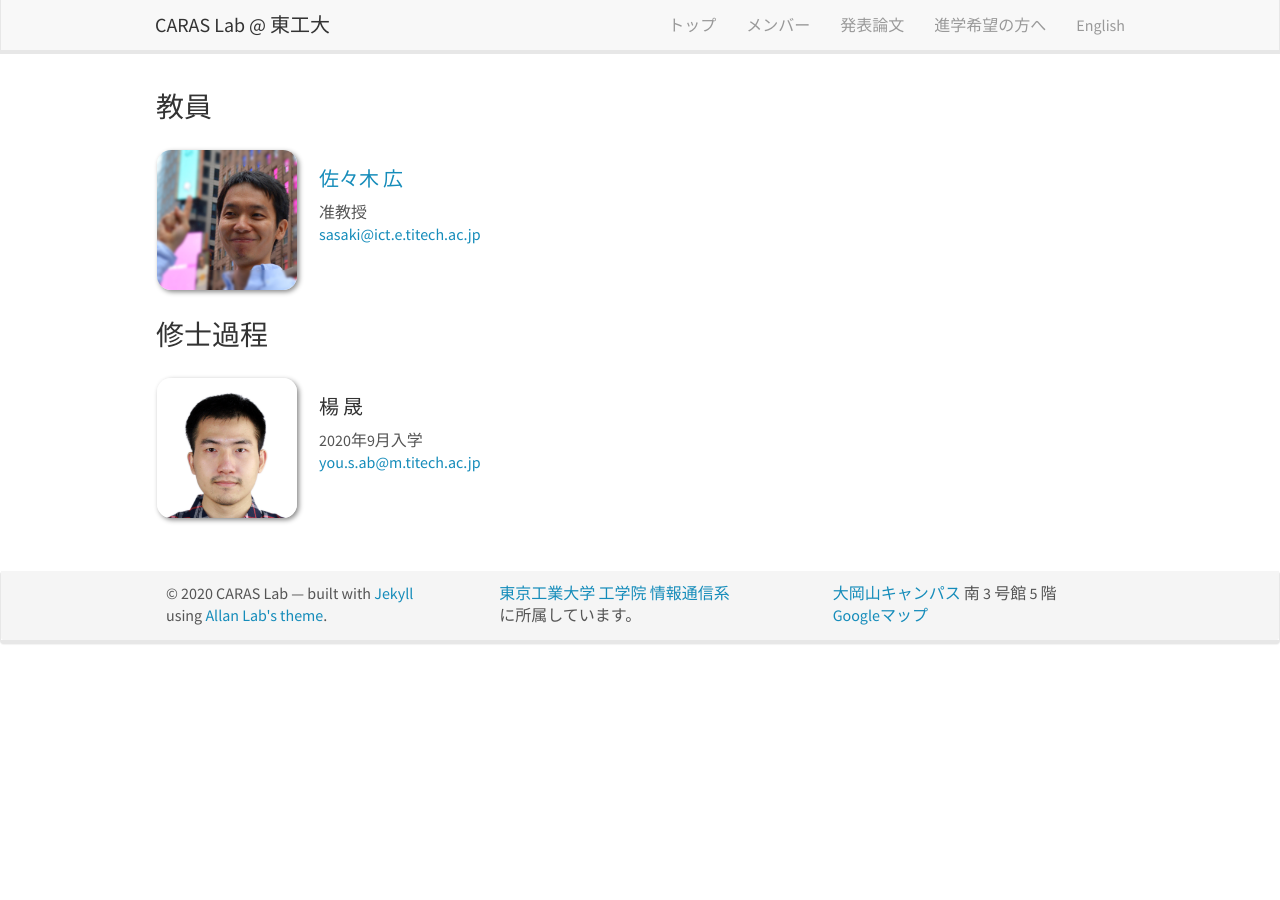
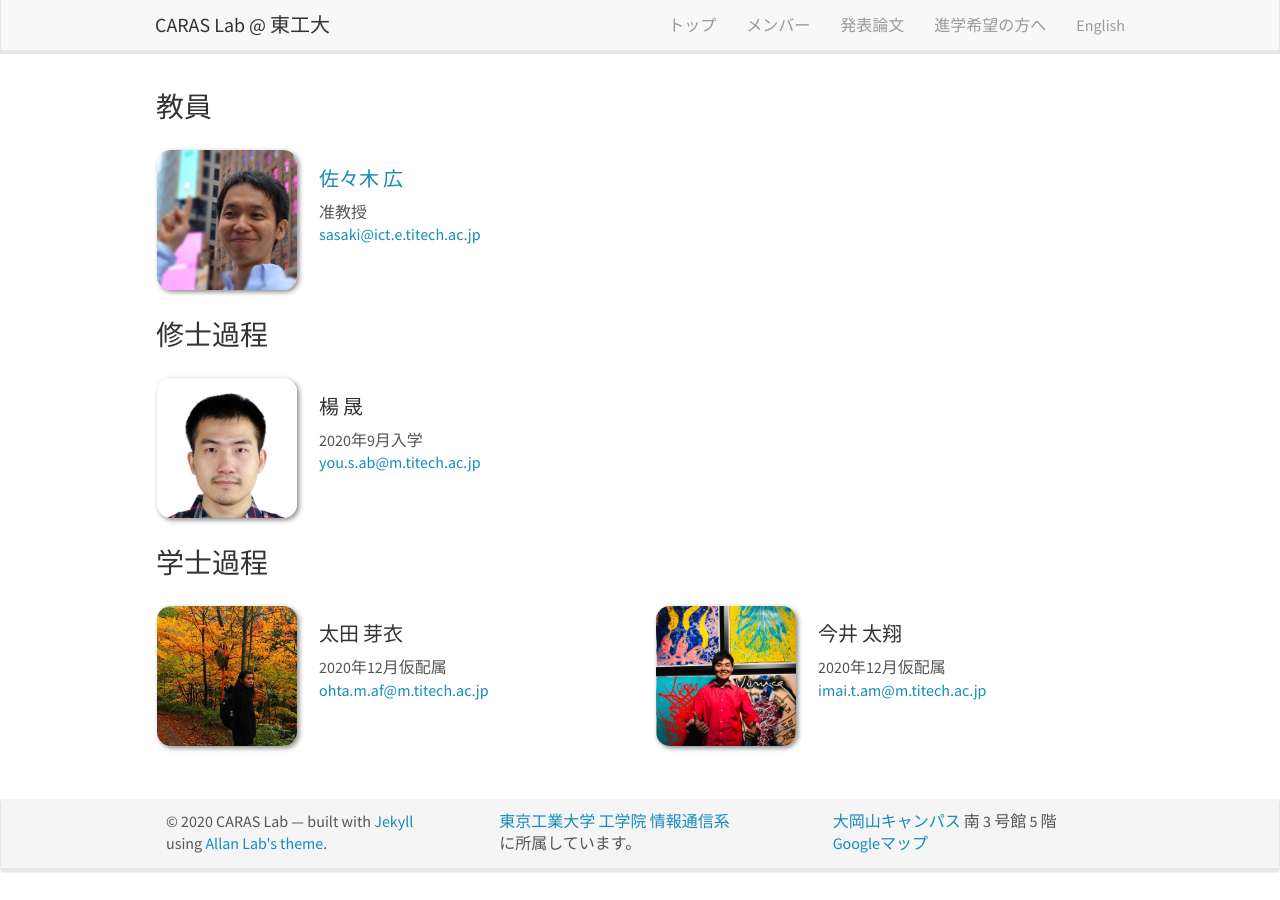
Before and after one commit to titech-caras/titech-caras.github.io, a Jekyll site: the page built from _pages/people.md, in a window 1280 px wide. Built offline with Jekyll 4.4.1, drawn with Linux system fonts in a browser that asks for light colours; nearby versions of some CDN libraries.

Commit message:
Add Mei and Taiga

```diff
--- a/_data/news-en.yml
+++ b/_data/news-en.yml
@@ -1,3 +1,5 @@
+- date: <b>Dec 2020</b>
+  headline: Mei and Taiga joined our group!
 - date: <b>Sep 2020</b>
   headline: Sheng joined our group!
 - date: <b>April 2020</b>
--- a/_data/news.yml
+++ b/_data/news.yml
@@ -1,5 +1,7 @@
+- date: <b>2020 年 12 月</b>
+  headline: 今井太翔さんと太田芽衣さんがグループに加わりました！
 - date: <b>2020 年 9 月</b>
-  headline: 楊 晟さんがグループに加わりました！
+  headline: 楊晟さんがグループに加わりました！
 - date: <b>2020 年 4 月</b>
   headline: 佐々木が <a href="https://cgo-conference.github.io/cgo2021/">CGO 2021</a> のプログラム委員を務めます。
 - date: <b>2020 年 4 月</b>
--- /dev/null
+++ b/_data/students-undergrad-en.yml
@@ -0,0 +1,11 @@
+- name: Mei Ohta
+  photo: mei-ohta.jpg
+  info: Undergraduate student (joined Dec 2020)
+  email: ohta.m.af@m.titech.ac.jp
+  website:
+
+- name: Taiga Imai
+  photo: taiga-imai.jpg
+  info: Undergraduate student (joined Dec 2020)
+  email: imai.t.am@m.titech.ac.jp
+  website:
--- /dev/null
+++ b/_data/students-undergrad.yml
@@ -0,0 +1,11 @@
+- name: 太田 芽衣
+  photo: mei-ohta.jpg
+  info: 2020年12月仮配属
+  email: ohta.m.af@m.titech.ac.jp
+  website:
+
+- name: 今井 太翔
+  photo: taiga-imai.jpg
+  info: 2020年12月仮配属
+  email: imai.t.am@m.titech.ac.jp
+  website:
--- a/_pages/people.md
+++ b/_pages/people.md
@@ -57,6 +57,31 @@ permalink: /people
   {% endif %}
   {{ member.info }}<br>
   <a href="mailto:{{ member.email }}">{{ member.email }}</a>
+  <ul style="overflow: hidden">
+
+  {% if member.number_educ == 1 %}
+  <li> {{ member.education1 }} </li>
+  {% endif %}
+
+  {% if member.number_educ == 2 %}
+  <li> {{ member.education1 }} </li>
+  <li> {{ member.education2 }} </li>
+  {% endif %}
+
+  {% if member.number_educ == 3 %}
+  <li> {{ member.education1 }} </li>
+  <li> {{ member.education2 }} </li>
+  <li> {{ member.education3 }} </li>
+  {% endif %}
+
+  {% if member.number_educ == 4 %}
+  <li> {{ member.education1 }} </li>
+  <li> {{ member.education2 }} </li>
+  <li> {{ member.education3 }} </li>
+  <li> {{ member.education4 }} </li>
+  {% endif %}
+
+  </ul>
 </div>
 
 {% assign number_printed = number_printed | plus: 1 %}
@@ -71,3 +96,61 @@ permalink: /people
 {% if even_odd == 1 %}
 </div>
 {% endif %}
+### 学士過程
+{% assign number_printed = 0 %}
+{% for member in site.data.students-undergrad %}
+
+{% assign even_odd = number_printed | modulo: 2 %}
+
+{% if even_odd == 0 %}
+<div class="row">
+{% endif %}
+
+<div class="col-sm-6 clearfix">
+  <img src="{{ site.url }}{{ site.baseurl }}/files/images/people/{{ member.photo }}" class="img-responsive" width="30%" style="float: left" /><br />
+  {% if member.website %}
+  <h4><a href="{{ member.website }}">{{ member.name }}</a></h4>
+  {% else %}
+  <h4>{{ member.name }}</h4>
+  {% endif %}
+  {{ member.info }}<br>
+  <a href="mailto:{{ member.email }}">{{ member.email }}</a>
+  <ul style="overflow: hidden">
+
+  {% if member.number_educ == 1 %}
+  <li> {{ member.education1 }} </li>
+  {% endif %}
+
+  {% if member.number_educ == 2 %}
+  <li> {{ member.education1 }} </li>
+  <li> {{ member.education2 }} </li>
+  {% endif %}
+
+  {% if member.number_educ == 3 %}
+  <li> {{ member.education1 }} </li>
+  <li> {{ member.education2 }} </li>
+  <li> {{ member.education3 }} </li>
+  {% endif %}
+
+  {% if member.number_educ == 4 %}
+  <li> {{ member.education1 }} </li>
+  <li> {{ member.education2 }} </li>
+  <li> {{ member.education3 }} </li>
+  <li> {{ member.education4 }} </li>
+  {% endif %}
+
+  </ul>
+</div>
+
+{% assign number_printed = number_printed | plus: 1 %}
+
+{% if even_odd == 1 %}
+</div>
+{% endif %}
+
+{% endfor %}
+
+{% assign even_odd = number_printed | modulo: 2 %}
+{% if even_odd == 1 %}
+</div>
+{% endif %}
```
Also changed, not shown: _pages/people-en.md (+80 -0 lines), files/images/people/mei-ohta.jpg (added), files/images/people/taiga-imai.jpg (added).
